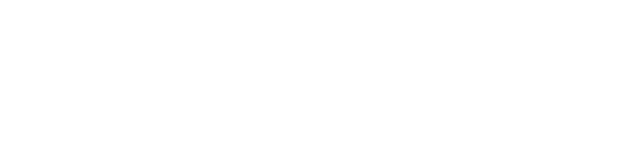
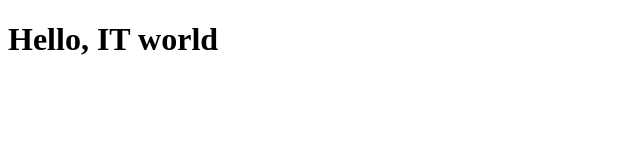
Before and after one commit to JMComstock/JMComstock.github.io, a plain HTML site: page index.html in a window 1280 px wide. Shown: the whole page, without its empty margins (0-640 px from the left). Drawn offline with Linux system fonts and the light colour scheme.

Commit message:
added a line of code to test functionality on github pages

```diff
--- a/index.html
+++ b/index.html
@@ -8,6 +8,6 @@
     <title>Document</title>
 </head>
 <body>
-
+    <h1>Hello, IT world</h1>
 </body>
 </html>
```
